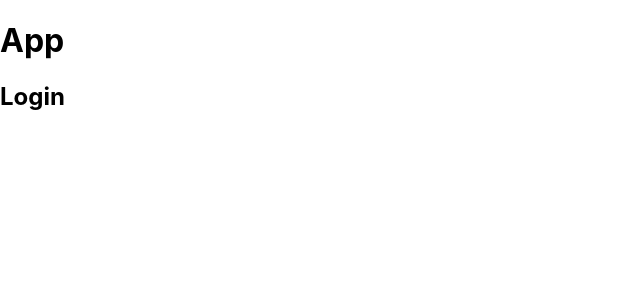
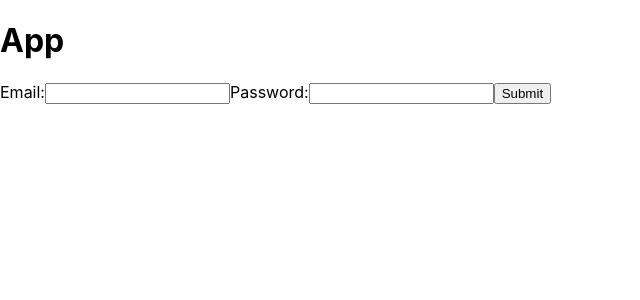
Before and after one commit to kamakuni/rails-spa, a React (Create React App) app in the folder front/app/: page /login in a window 1280 px wide. Shown: the top 300 px of the page, without its empty margins (0-640 px from the left). Built offline with nearby package versions, Linux system fonts and the light colour scheme.

Commit message:
Implement Login component.

```diff
--- a/front/app/src/components/Login/Login.tsx
+++ b/front/app/src/components/Login/Login.tsx
@@ -1,11 +1,57 @@
+import axios from 'axios'
 import React from 'react'
+import { useNavigate } from 'react-router-dom'
 
-function Login() {
+const Login: React.FC = () => {
+
+    const [email, setEmail] = React.useState("")
+    const [password, setPassword] = React.useState("")
+    const [isLoggedIn, setIsLoggedIn] = React.useState(false)
+    const navigate = useNavigate();
+
+    const handleEmailChange = (e: React.ChangeEvent<HTMLInputElement>) => {
+        setEmail(e.target.value);
+        console.log(e.target.value);
+    }
+
+    const handlePasswordChange = (e: React.ChangeEvent<HTMLInputElement>) => {
+        setPassword(e.target.value);
+        console.log(e.target.value);
+    }
+
+    const handleClick = (e: React.MouseEvent<HTMLButtonElement, MouseEvent>) => {
+        e.preventDefault()
+        axios.post('http://localhost:3000/api/v1/login', {
+            email: email,
+            password: password
+        }).then((res) => {
+            console.log(res)
+            navigate("/dashboard")
+        }).catch((e) => {
+            console.log(e.response.status)
+            // TODO: error handling
+        })
+    }
+
     return (
         <div>
-            <h2>Login</h2>
+            {isLoggedIn
+                ? <p>You're already logged in.</p>
+                : <form>
+                    <label>
+                        Email:
+                        <input type="text" onChange={handleEmailChange} />
+                    </label>
+                    <label>
+                        Password:
+                        <input type="text" onChange={handlePasswordChange} />
+                    </label>
+                    <button type="submit" onClick={handleClick} >Submit</button>
+                </form>
+            }
         </div>
     );
+
 }
 
 export default Login;
```
